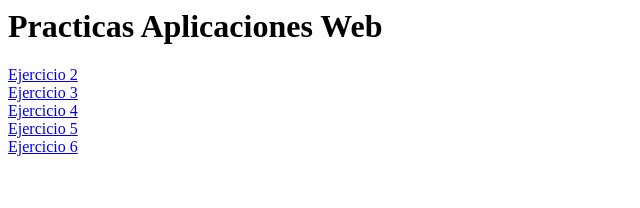
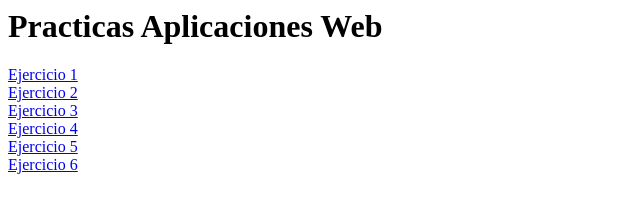
Before and after one commit to JoseMonserrat-bot/SMRAW, a plain HTML site: page index.html in a window 1280 px wide. Shown: the full height of the page, 0-640 px from the left. Drawn offline with Linux system fonts and the light colour scheme.

Commit message:
Update index.html

```diff
--- a/index.html
+++ b/index.html
@@ -4,6 +4,7 @@
 </head>
 <body>
     <h1>Practicas Aplicaciones Web</h1>
+        <a href="html/Ejercicio 1/Ejercicio 1.html">Ejercicio 1</a><br/>
         <a href="html/Ejercicio 2/Ejercicio 2.html">Ejercicio 2</a><br/>
         <a href="html/Ejercicio 3/Ejercicio 3.html">Ejercicio 3</a><br/>
         <a href="html/Ejercicio 4/Ejercicio 4.html">Ejercicio 4</a><br/>
```
